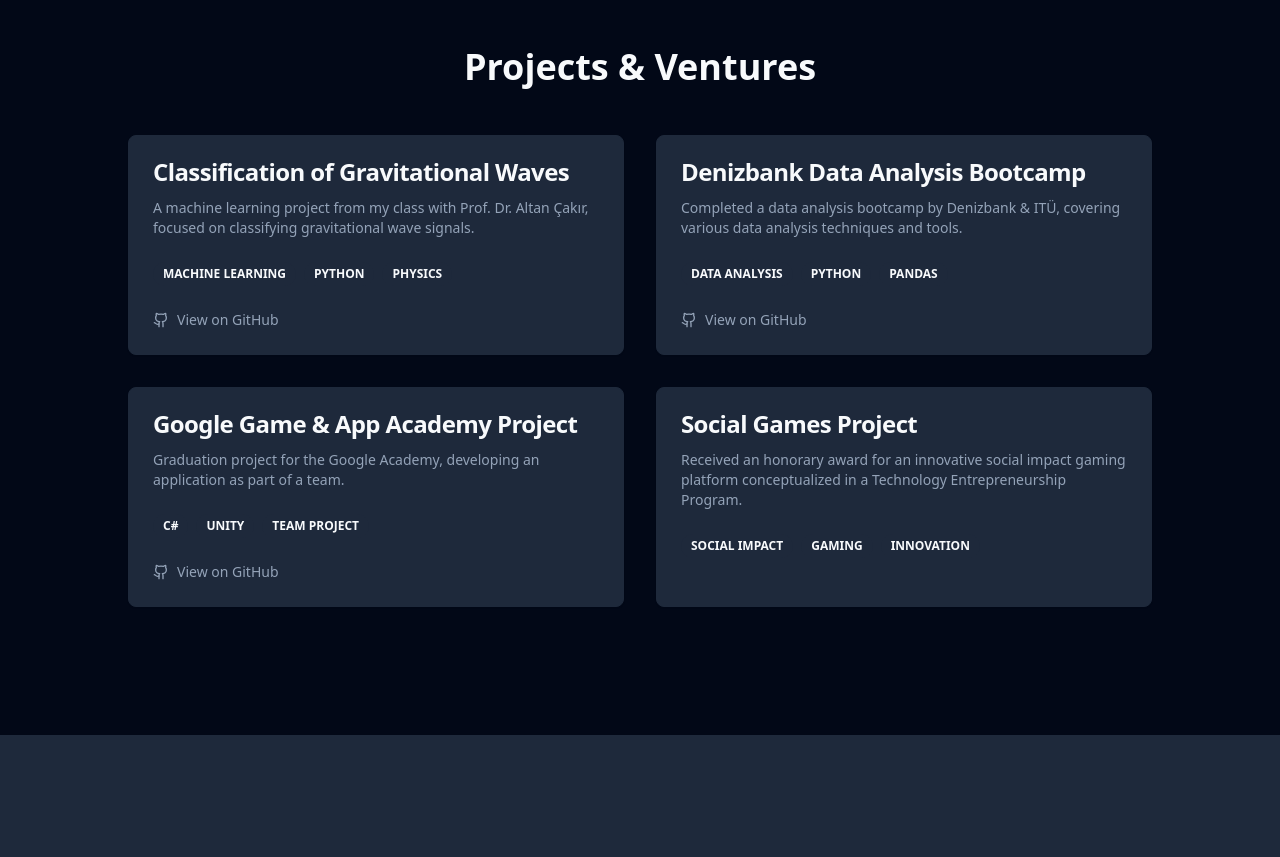
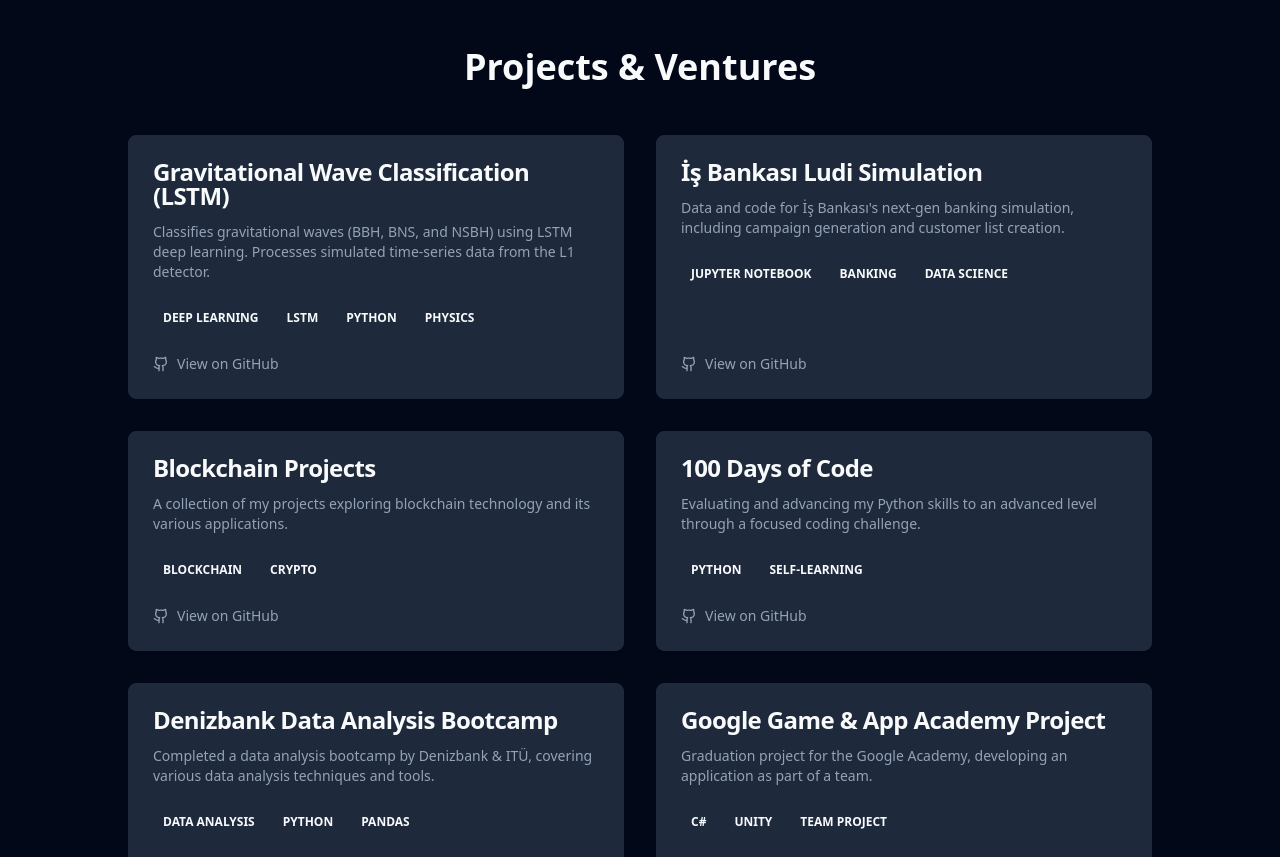
Before and after one commit to arzuunr/arzu-portfolio-nexus, a React (Vite) app: page / in a window 1280 px wide. Shown: the part 1940-2797 px from the top of the page. Built offline with nearby package versions, Linux system fonts and the light colour scheme.

Commit message:
Refactor: Update project details and add GitHub repo
- Updated the About Me section to reflect the user's preferred name.
- Added GitHub repository links and descriptions for the user's projects.
- Included the option to add the webpage as a project to GitHub.

```diff
--- a/src/components/Footer.tsx
+++ b/src/components/Footer.tsx
@@ -23,7 +23,7 @@ const Footer = () => {
           </a>
         </div>
         <div className="text-sm text-muted-foreground">
-          &copy; {new Date().getFullYear()} Arzu Nur Köroğlu. All Rights Reserved.
+          &copy; {new Date().getFullYear()} Arzu Köroğlu. All Rights Reserved.
         </div>
       </div>
     </footer>
--- a/src/components/Header.tsx
+++ b/src/components/Header.tsx
@@ -14,7 +14,7 @@ const Header = () => {
     <header className="sticky top-0 z-50 w-full border-b border-border/40 bg-background/95 backdrop-blur supports-[backdrop-filter]:bg-background/60">
       <div className="container h-14 flex items-center max-w-5xl mx-auto px-4">
         <a href="#" className="mr-6 flex items-center space-x-2">
-            <span className="font-bold">Arzu Nur Köroğlu</span>
+            <span className="font-bold">Arzu Köroğlu</span>
         </a>
         <nav className="hidden md:flex items-center space-x-4 lg:space-x-6 mr-auto">
           {navLinks.map((link) => (
--- a/src/components/Projects.tsx
+++ b/src/components/Projects.tsx
@@ -4,15 +4,33 @@ import { Github } from "lucide-react";
 
 const projects = [
   {
-    title: "Classification of Gravitational Waves",
-    description: "A machine learning project from my class with Prof. Dr. Altan Çakır, focused on classifying gravitational wave signals.",
-    github: "https://github.com/aycayk/classification_of_gravitational_waves",
-    tags: ["Machine Learning", "Python", "Physics"]
+    title: "Gravitational Wave Classification (LSTM)",
+    description: "Classifies gravitational waves (BBH, BNS, and NSBH) using LSTM deep learning. Processes simulated time-series data from the L1 detector.",
+    github: "https://github.com/arzuunrk/gw_classification_lstm",
+    tags: ["Deep Learning", "LSTM", "Python", "Physics"]
+  },
+  {
+    title: "İş Bankası Ludi Simulation",
+    description: "Data and code for İş Bankası's next-gen banking simulation, including campaign generation and customer list creation.",
+    github: "https://github.com/arzuunrk/ynbs_is_bankasi",
+    tags: ["Jupyter Notebook", "Banking", "Data Science"]
+  },
+  {
+    title: "Blockchain Projects",
+    description: "A collection of my projects exploring blockchain technology and its various applications.",
+    github: "https://github.com/arzuunrk/blockchain",
+    tags: ["Blockchain", "Crypto"]
+  },
+  {
+    title: "100 Days of Code",
+    description: "Evaluating and advancing my Python skills to an advanced level through a focused coding challenge.",
+    github: "https://github.com/arzuunrk/100_day_challenge",
+    tags: ["Python", "Self-Learning"]
   },
   {
     title: "Denizbank Data Analysis Bootcamp",
     description: "Completed a data analysis bootcamp by Denizbank & ITÜ, covering various data analysis techniques and tools.",
-    github: "https://github.com/arzuunr/bootcamp_veri_analizi",
+    github: "https://github.com/arzuunrk/bootcamp_veri_analizi",
     tags: ["Data Analysis", "Python", "Pandas"]
   },
   {
```
